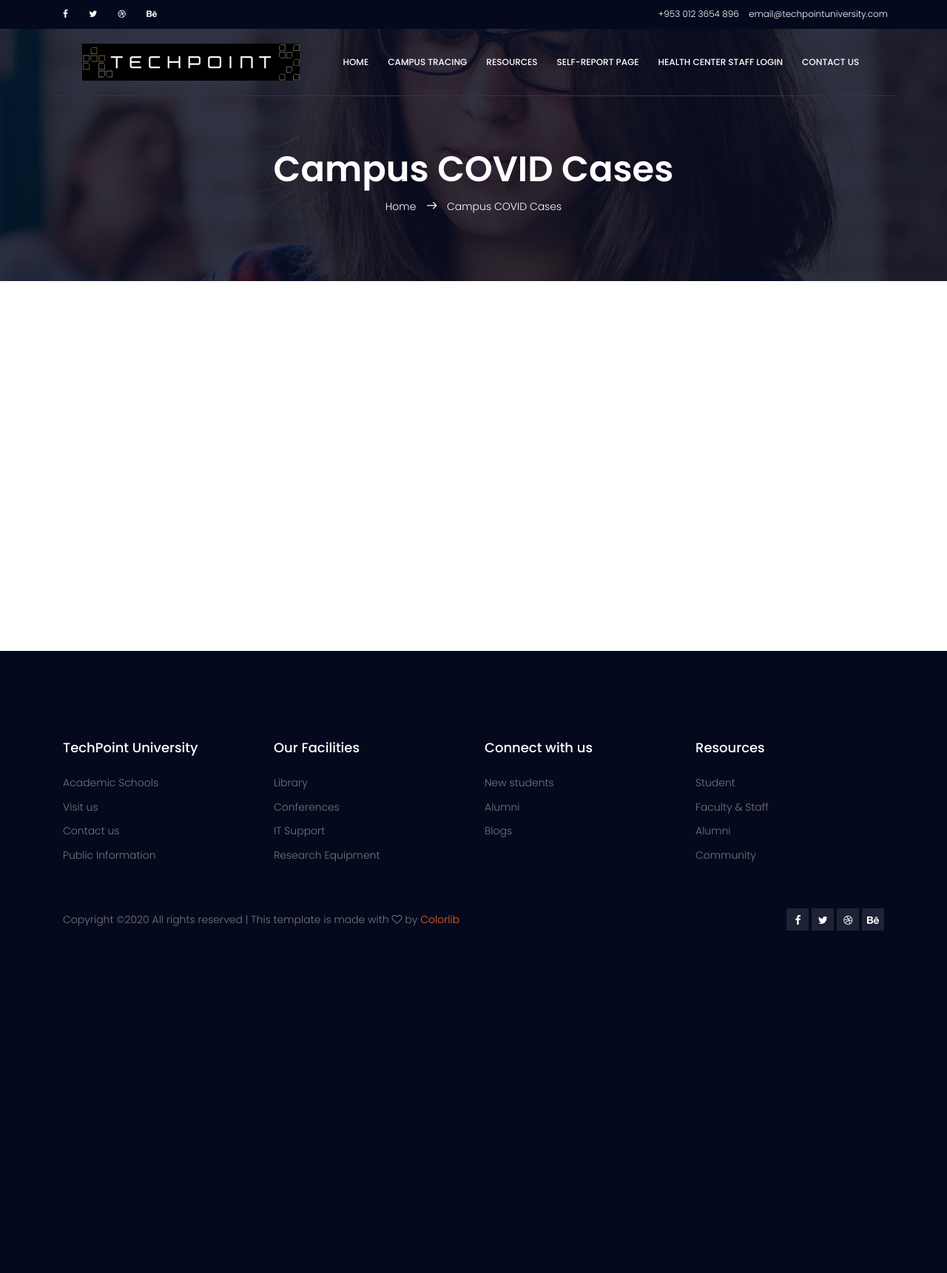
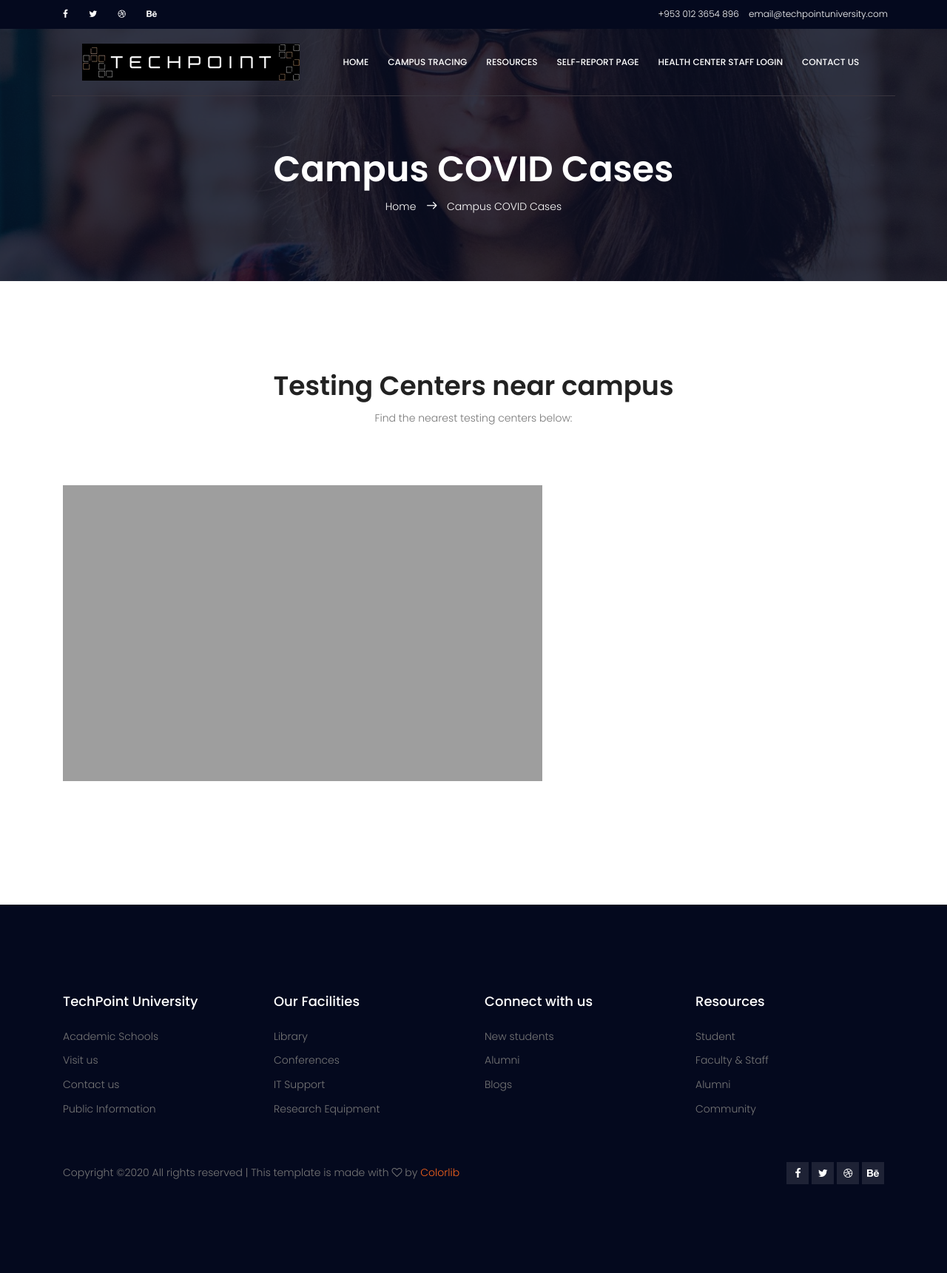
Before and after one commit to rcardo35/outbreak-detection-09, a PHP site: page /campus-COVID-cases.php in a window 1280 px wide. Shown: the whole page at 74% size. Before the commit the page ends 1258 px from the top, so only its background shows below. Run offline with PHP 8.4, Linux system fonts and the light colour scheme; data that the repository does not hold is empty; style sheets or scripts are compiled from the project's sources; some libraries are stand-ins or nearby versions.

Commit message:
Adding what I have atm

```diff
--- a/campus-COVID-cases.php
+++ b/campus-COVID-cases.php
@@ -44,36 +44,48 @@
     <script src="https://code.jquery.com/ui/1.12.1/jquery-ui.js"></script>
 
     <style>
-        .form-wrapper {
-            display: flex;
-            align-items: center;
-            flex-direction: column;
-            justify-content: center;
-            width: 100%;
-            min-height: 100%;
-            padding: 20px;
+        iframe {
+            border: none;
+            width: 120%;
+            height: 400px;
+        }
+
+        @media (min-width: 1024px) {
+            .content_viewport {
+                border: 0px none;
+                height: 900px;
+                width: 100%;
+            }
+        }
+
+        @media (max-width: 1023px) {
+            .content_viewport {
+                border: 0px none;
+                height: 900px;
+                width: 100%;
+            }
+        }
+
+        @media (min-width: 768px) {
+            .content_viewport {
+                border: 0px none;
+                height: 900px;
+                width: 100%;
+            }
         }
 
         .req {
-            color: #C00;
-            font-size: 12px;
+            color: #0c5460;
+            font-size: 14px;
         }
 
         .center {
             text-align: center;
         }
 
-        .covid-area {
-            margin-top: 40px;
-            margin-bottom: 500px;
-        }
+    </style>
 
-        .map {
-            height: 100%;
-        }
-    </style>
 </head>
-
 <body>
 <header id="header" id="home">
     <?php require_once "navbar.php"; ?>
@@ -97,78 +109,30 @@
 
 
 <!-- start campus-page Area -->
-<section class="covid-area">
-    <div id="map"></div>
-    <script>
-		var customLabel = {
-			restaurant: {
-				label: 'R'
-			}, bar: {
-				label: 'B'
-			}
-		};
-
-		function initMap() {
-			var map = new google.maps.Map(document.getElementById('map'), {
-				center: new google.maps.LatLng(39.174740, -86.513806), zoom: 12
-			});
-			var infoWindow = new google.maps.InfoWindow;
-
-			// Change this depending on the name of your PHP or XML file
-			downloadUrl('create-xml.php', function (data) {
-				var xml = data.responseXML;
-				var markers = xml.documentElement.getElementsByTagName('markers');
-				Array.prototype.forEach.call(markers, function (markerElem) {
-					var id = markerElem.getAttribute('id');
-					var name = markerElem.getAttribute('name');
-					var address = markerElem.getAttribute('address');
-					var type = markerElem.getAttribute('type');
-					var point = new google.maps.LatLng(parseFloat(markerElem.getAttribute('lat')), parseFloat(markerElem.getAttribute('lng')));
-
-					var infowincontent = document.createElement('div');
-					var strong = document.createElement('strong');
-					strong.textContent = name
-					infowincontent.appendChild(strong);
-					infowincontent.appendChild(document.createElement('br'));
-
-					var text = document.createElement('text');
-					text.textContent = address
-					infowincontent.appendChild(text);
-					var icon = customLabel[type] || {};
-					var marker = new google.maps.Marker({
-						map: map, position: point, label: icon.label
-					});
-					marker.addListener('click', function () {
-						infoWindow.setContent(infowincontent);
-						infoWindow.open(map, marker);
-					});
-				});
-			});
-		}
-
-
-		function downloadUrl(url, callback) {
-			var request = window.ActiveXObject ? new ActiveXObject('Microsoft.XMLHTTP') : new XMLHttpRequest;
-
-			request.onreadystatechange = function () {
-				if(request.readyState == 4) {
-					request.onreadystatechange = doNothing;
-					callback(request, request.status);
-				}
-			};
-
-			request.open('GET', url, true);
-			request.send(null);
-		}
-
-		function doNothing() {
-		}
-    </script>
-    <script async defer
-            src="https://maps.googleapis.com/maps/api/js?key=AIzaSyDBENGN2akXMeKnda6n-g0KA-HnHsWw540=initMap">
-    </script>
+<section class="popular-courses-area section-gap courses-page">
+    <div class="container">
+        <div class="row d-flex justify-content-center">
+            <div class="menu-content pb-70 col-lg-8">
+                <div class="title text-center">
+                    <h1 class="mb-10">Testing Centers near campus</h1>
+                    <p>Find the nearest testing centers below:</p>
+                </div>
+            </div>
+        </div>
+        <div class="row">
+            <div class="single-popular-carusel col-lg-6 col-md-7">
+                <div class="thumb-wrap relative">
+                    <div class="thumb relative">
+                        <div class="overlay overlay-bg"></div>
+                    </div>
+                </div>
+                <div class="details">
+                    <iframe src="map.php"
+                    width="400" height="300" frameborder="0" style="border:0;" allowfullscreen="" aria-hidden="false" tabindex="0"></iframe>
+                </div>
+            </div>
+        </div>
     </div>
-
 </section>
 <!-- End campus-page Area -->
 
--- a/map.php
+++ b/map.php
@@ -23,15 +23,6 @@
 <div id="map"></div>
 
 <script>
-	var customLabel = {
-		campus: {
-			label: 'C'
-		},
-		bar: {
-			label: 'B'
-		}
-	};
-
 	function initMap() {
 		var map = new google.maps.Map(document.getElementById('map'), {
 			center: new google.maps.LatLng(39.175470, -86.512421),
@@ -40,14 +31,13 @@
 		var infoWindow = new google.maps.InfoWindow;
 
 		// Change this depending on the name of your PHP or XML file
-		downloadUrl('create-xml.php', function(data) {
+		downloadUrl('create-map-xml.php', function(data) {
 			var xml = data.responseXML;
 			var markers = xml.documentElement.getElementsByTagName('marker');
 			Array.prototype.forEach.call(markers, function(markerElem) {
 				var id = markerElem.getAttribute('id');
 				var name = markerElem.getAttribute('name');
 				var address = markerElem.getAttribute('address');
-				var type = markerElem.getAttribute('type');
 				var point = new google.maps.LatLng(
 						parseFloat(markerElem.getAttribute('lat')),
 						parseFloat(markerElem.getAttribute('lng')));
@@ -61,11 +51,11 @@
 				var text = document.createElement('text');
 				text.textContent = address
 				infowincontent.appendChild(text);
-				var icon = customLabel[type] || {};
+				var icon = markerElem.getAttribute('count');
 				var marker = new google.maps.Marker({
 					map: map,
 					position: point,
-					label: icon.label
+					label: icon
 				});
 				marker.addListener('click', function() {
 					infoWindow.setContent(infowincontent);
```
Also changed, not shown: create-map-xml.php (added, +50 -0 lines).
